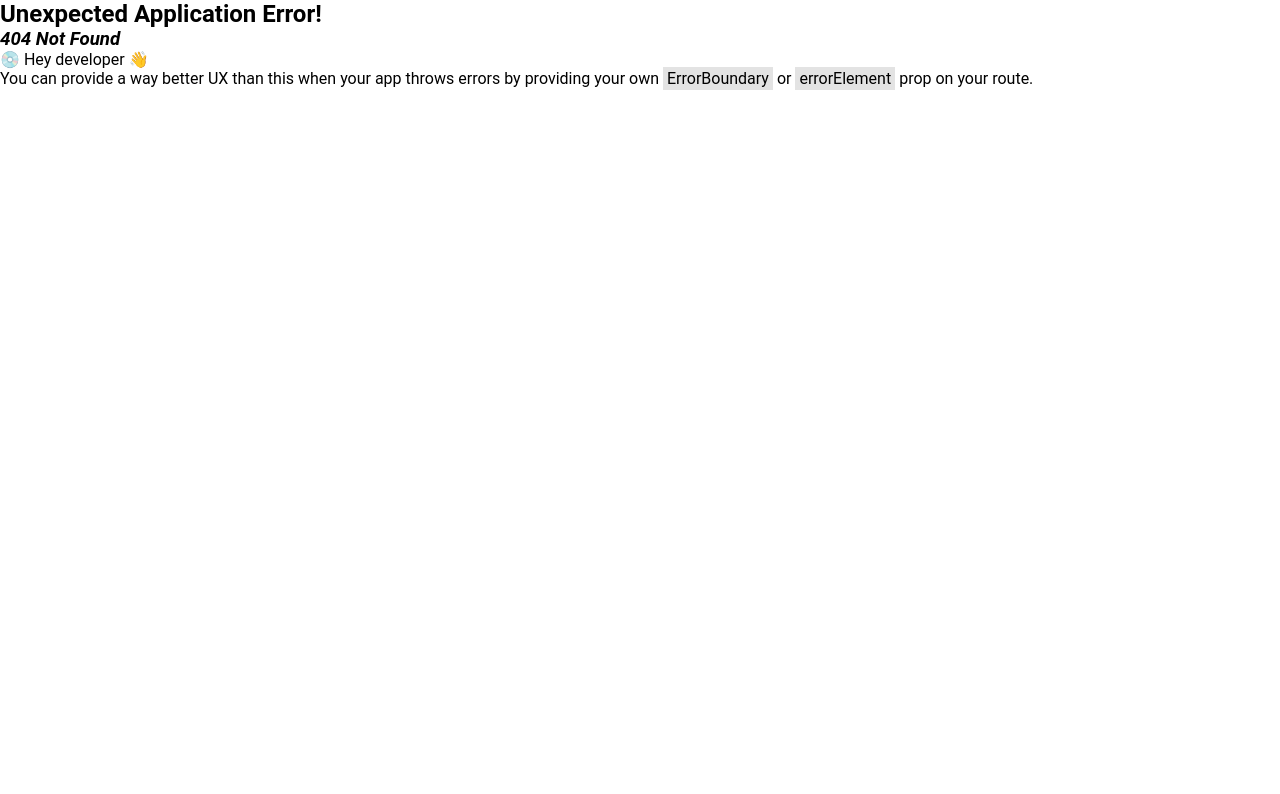
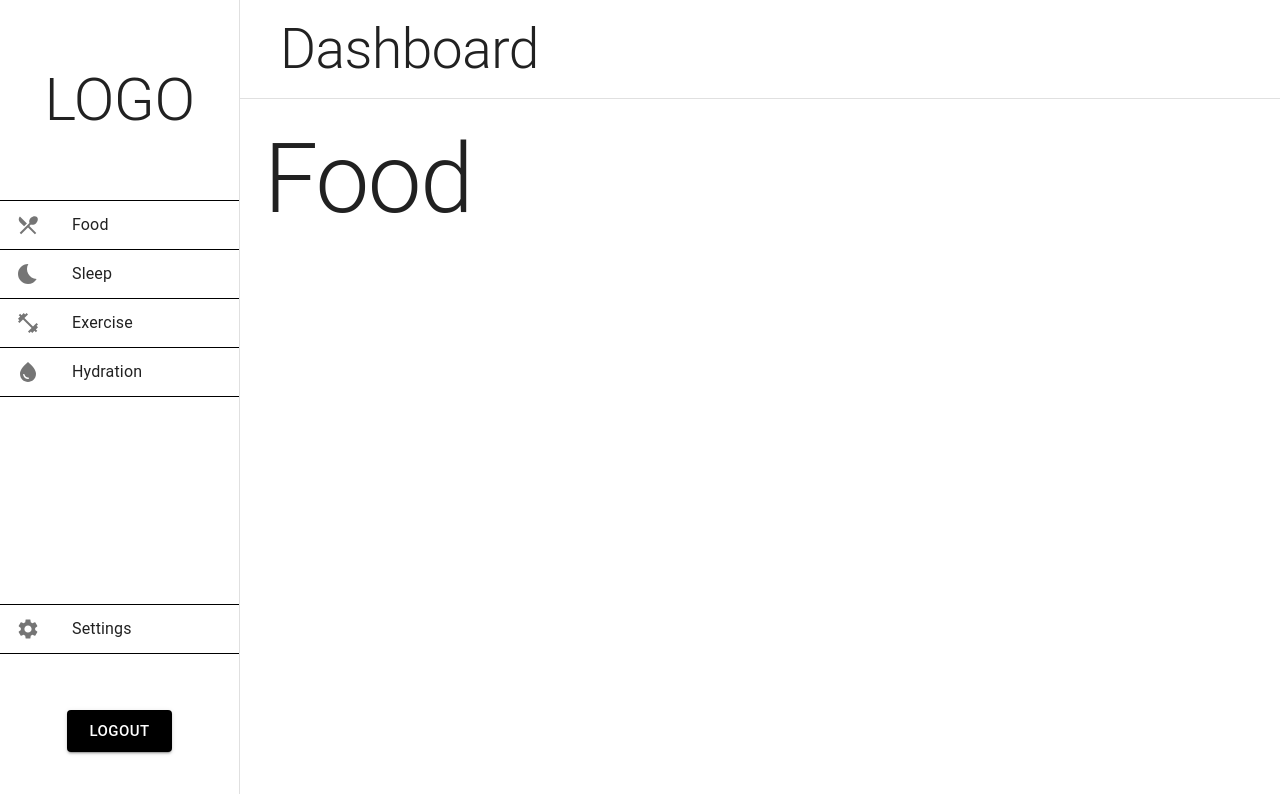
Before and after one commit to RastkoAmun/cmpt276-project, a React (Create React App) app in the folder frontend/: page /food in a window 1280 px wide. Before the commit this address had no page. Shown: the top 794 px of the page. Built offline with nearby package versions, Linux system fonts and the light colour scheme; the HTML template or start-up script is replaced by a standard one.

Commit message:
feat: linking routes to main pages

```diff
--- a/frontend/src/layout/SidebarDisplay.js
+++ b/frontend/src/layout/SidebarDisplay.js
@@ -14,12 +14,13 @@ import BedtimeIcon from '@mui/icons-material/Bedtime';
 import FitnessCenterIcon from '@mui/icons-material/FitnessCenter';
 import WaterDropIcon from '@mui/icons-material/WaterDrop';
 import SettingsIcon from '@mui/icons-material/Settings';
+import { Link } from 'react-router-dom';
 
 const list = [
-  { title: 'Food', icon: <LocalDiningIcon /> },
-  { title: 'Sleep', icon: <BedtimeIcon /> },
-  { title: 'Exercise', icon: <FitnessCenterIcon /> },
-  { title: 'Hydration', icon: <WaterDropIcon /> }
+  { title: 'Food', icon: <LocalDiningIcon />, path: '/food' },
+  { title: 'Sleep', icon: <BedtimeIcon />, path: '/sleep' },
+  { title: 'Exercise', icon: <FitnessCenterIcon />, path: '/exercise' },
+  { title: 'Hydration', icon: <WaterDropIcon />, path: '/hydration' }
 ]
 
 const SidebarDisplay = () => {
@@ -33,7 +34,9 @@ const SidebarDisplay = () => {
       <List sx={{ py: 0 }}>
         {list.map((item, index) => (
           <ListItem key={`${item.title}-${index}`} disablePadding>
-            <ListItemButton sx={{ borderBottom: '1px solid black ' }}>
+            <ListItemButton
+              component={Link} to={item.path}
+              sx={{ borderBottom: '1px solid black ' }}>
               <ListItemIcon> {item.icon} </ListItemIcon>
               <ListItemText primary={item.title} />
             </ListItemButton>
@@ -44,6 +47,7 @@ const SidebarDisplay = () => {
       <List>
         <ListItem disablePadding>
           <ListItemButton
+            component={Link} to='/settings'
             sx={{
               borderBottom: '1px solid black',
               borderTop: '1px solid black'
--- /dev/null
+++ b/frontend/src/pages/Exercise.jsx
@@ -0,0 +1,12 @@
+import React from 'react'
+import { Typography } from '@mui/material'
+
+const Exercise = () => {
+  return (
+    <Typography variant='h1'>
+      Exercise
+    </Typography>
+  )
+}
+
+export default Exercise
--- /dev/null
+++ b/frontend/src/pages/Food.jsx
@@ -0,0 +1,12 @@
+import React from 'react'
+import { Typography } from '@mui/material'
+
+const Food = () => {
+  return (
+    <Typography variant='h1'>
+      Food
+    </Typography>
+  )
+}
+
+export default Food
--- /dev/null
+++ b/frontend/src/pages/Hydration.jsx
@@ -0,0 +1,12 @@
+import React from 'react'
+import { Typography } from '@mui/material'
+
+const Hydration = () => {
+  return (
+    <Typography variant='h1'>
+      Hydration
+    </Typography>
+  )
+}
+
+export default Hydration
--- /dev/null
+++ b/frontend/src/pages/Settings.jsx
@@ -0,0 +1,12 @@
+import React from 'react'
+import { Typography } from '@mui/material'
+
+const Settings = () => {
+  return (
+    <Typography variant='h1'>
+      Settings
+    </Typography>
+  )
+}
+
+export default Settings
--- /dev/null
+++ b/frontend/src/pages/Sleep.jsx
@@ -0,0 +1,12 @@
+import React from 'react'
+import { Typography } from '@mui/material'
+
+const Sleep = () => {
+  return (
+    <Typography variant='h1'>
+      Sleep
+    </Typography>
+  )
+}
+
+export default Sleep
--- a/frontend/src/routes/Test.jsx
+++ /dev/null
@@ -1,9 +0,0 @@
-import React from 'react'
-
-const Test = () => {
-  return (
-    <div>Test</div>
-  )
-}
-
-export default Test
```
Also changed, not shown: frontend/src/index.js (+25 -3 lines).
